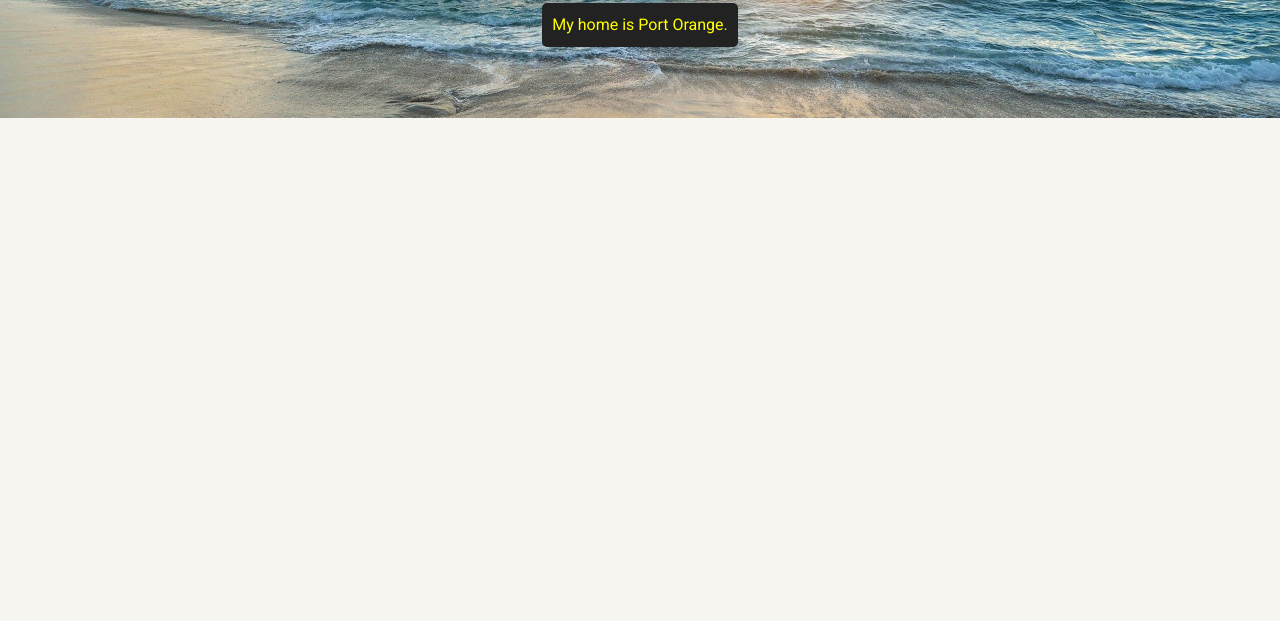
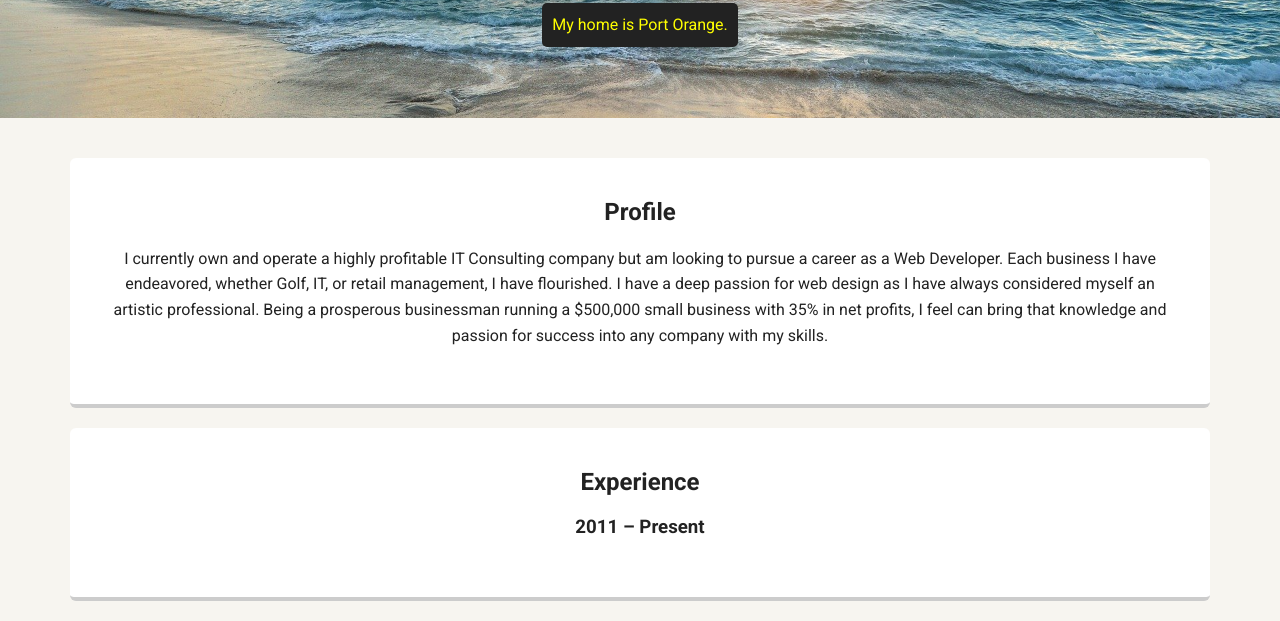
Before and after one commit to eddiefender54/profile_page_v1, a plain HTML site: page experience.html in a window 1280 px wide. Shown: the part 352-973 px from the top of the page. Before the commit the page ends 800 px from the top, so only its background shows below. Drawn offline with Linux system fonts and the light colour scheme; a web font is replaced by a local one.

Commit message:
Added Resume Page

```diff
--- a/experience.html
+++ b/experience.html
@@ -2,7 +2,7 @@
 <html lang="en">
 <head>
   <meta charset="utf-8">
-  <title>Sam MIndlin's Profile</title>
+  <title>Sam Mindlin's Resume</title>
   <meta name="viewport" content="width=device-width, initial-scale=1.0">
   <link rel="stylesheet" href="styles.css">
   <link href="https://fonts.googleapis.com/css?family=Muli%7CRoboto:400,300,500,700,900" rel="stylesheet"></head>
@@ -21,3 +21,27 @@
       <h1 class="tag name">Hello, I’m Sam.</h1>
       <p class="tag location">My home is Port Orange.</p>
     </header>
+
+    <main class="experience">
+      <div class="exp-card">
+        <h2>Profile</h2>
+        <p>I currently own and operate a highly profitable IT Consulting company but am looking to pursue a career as a Web Developer.
+          Each business I have endeavored, whether Golf, IT, or retail management, I have flourished.
+          I have a deep passion for web design as I have always considered myself an artistic professional.
+          Being a prosperous businessman running a $500,000 small business with 35% in net profits, I feel can bring that knowledge and passion for success into any company
+          with my skills.
+        </p>
+      </div>
+
+      <div class="exp-card">
+        <h2>Experience</h2>
+        <h3>2011 &ndash; Present</h3>
+
+      </div>
+
+
+
+
+    </main>
+
+  </body>
--- a/styles.css
+++ b/styles.css
@@ -167,6 +167,27 @@ a.social:hover {
   clear: both;
 }
 
+.experience {
+  display: flexbox;
+  max-width: 1200px;
+  margin: auto;
+}
+
+.exp-card {
+  margin: 20px 30px;
+  padding: 20px 40px 40px;
+  max-width: 1200px;
+  text-align: center;
+  background: #fff;
+  border-bottom: 4px solid #ccc;
+  border-radius: 6px;
+  transition: all .5s;
+}
+
+.exp-card:hover {
+  border-color: #ff99ff;
+}
+
 /* Styles for larger screens */
 @media screen and (min-width: 720px) {
 
```
Also changed, not shown: index.html (+1 -1 lines).
